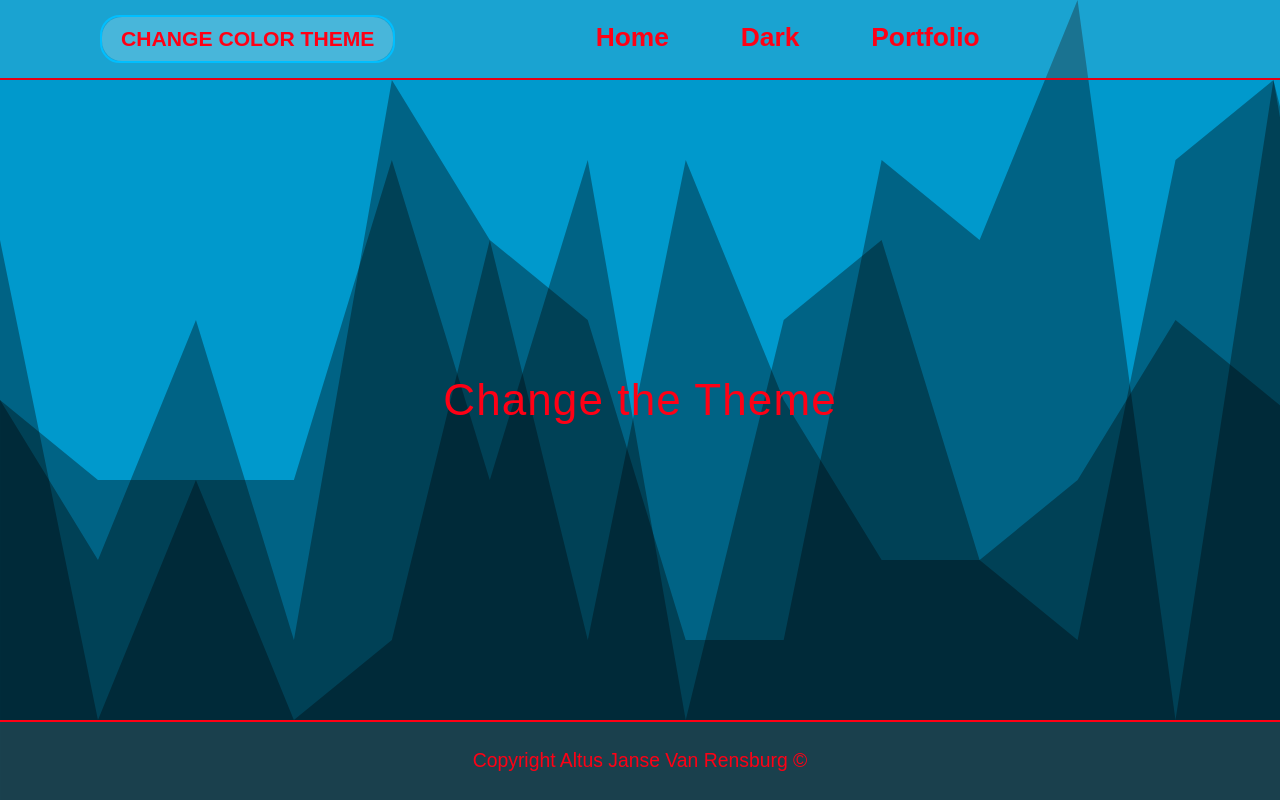
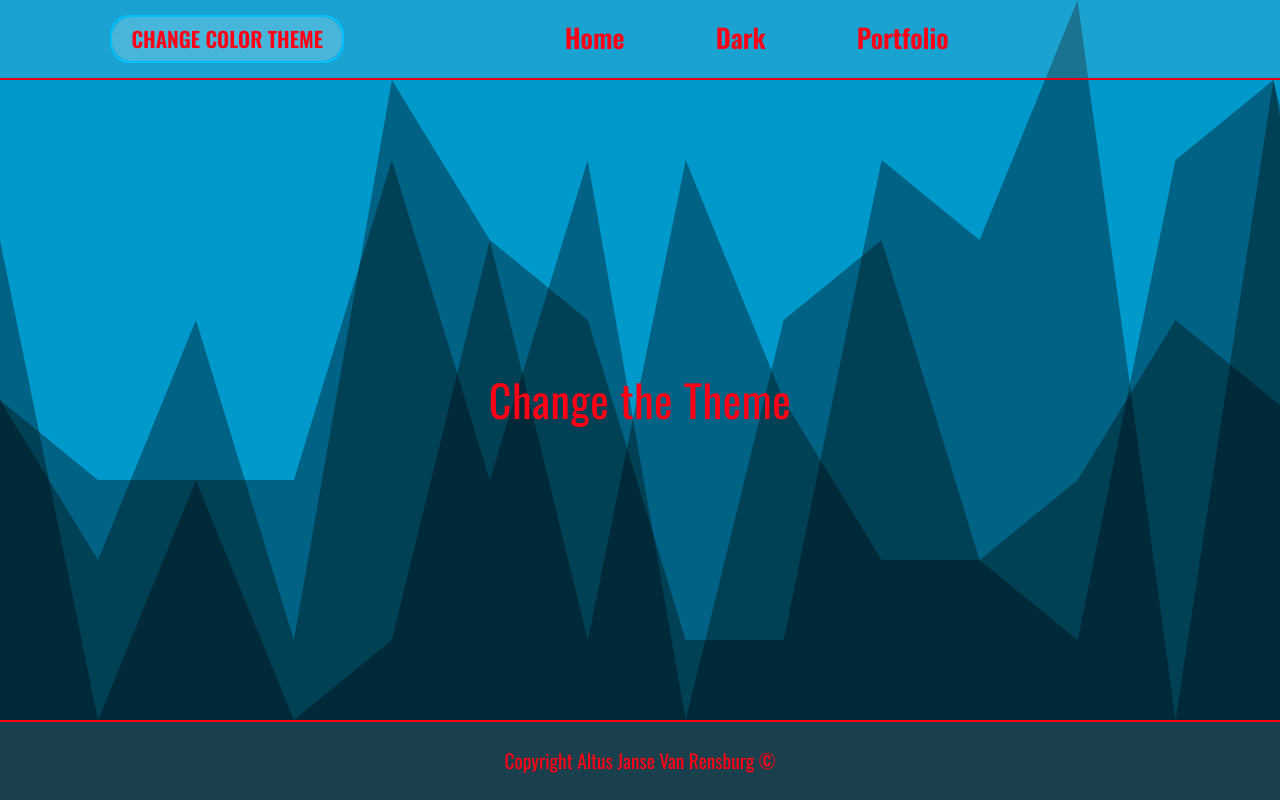
Before and after one commit to AltusJVR/scss_maps, a website built with Parcel: page src/index.html in a window 1280 px wide. Built offline with nearby package versions, Linux system fonts and the light colour scheme; a web font is replaced by a local one.

Commit message:
change font theme

```diff
--- a/src/scss/base/_typography.scss
+++ b/src/scss/base/_typography.scss
@@ -7,12 +7,12 @@
 /*
 Set the font family pairing
 ===========================
-!!!!! Use to change font family in any scss file
+!!!!! Use to change font family for all type
 +++++++++++++++++++++++++++
 ===========================
 */
 
-$available-font-maps:(
+$available-font-maps: (
   1: fonts.$playfair-map,
   2: fonts.$lora-map,
   3: fonts.$oxygen-map,
@@ -27,22 +27,40 @@ $available-font-maps:(
   12: fonts.$fira-sans-map,
 );
 /* Select the font theme from the above map 1 - 12 */
-$font-theme: 12;
+$font-theme: 6;
 
 /* Lora - good with yellow */
 /* Oswald good with yellow */
 /* Esteban good with yellow */
 
+$use-map: map-get(
+  $map: $available-font-maps,
+  $key: $font-theme,
+);
 
-$use-map: map-get($map: $available-font-maps, $key: $font-theme);
-$font-1: map-get($map: $use-map, $key: import1);
-$font-2: map-get($map: $use-map, $key: import2);
-$big-font: map-get($map: $use-map, $key: heading );
-$normal-font:map-get($map: $use-map, $key: body );
+$font-1: map-get(
+  $map: $use-map,
+  $key: import1,
+);
+
+$font-2: map-get(
+  $map: $use-map,
+  $key: import2,
+);
+
+$big-font: map-get(
+  $map: $use-map,
+  $key: heading,
+);
+
+$normal-font: map-get(
+  $map: $use-map,
+  $key: body,
+);
+
 /* import only fonts that are used in the selected map */
 @import url($font-1);
 @import url($font-2);
-
 
 /* Set bg, highligh and font color from color map */
 $bg-clr: var(--h-clr-1);
@@ -57,54 +75,57 @@ $main-overlay: var(--o-white-1);
 // $section-overlay-clr: rgba(255,255,255,.2);
 
 /* Default Margin for elemets margin bottom */
-$margin-b:0.8em;
+$margin-b: 0.8em;
 
 /* extracts the font weight value from the all font weights map in _fonts */
-@function setFontWeight ($font-w) {
+@function setFontWeight($font-w) {
   @if $font-w != null {
     @return map-get($map: fonts.$all-weights, $key: $font-w);
-  }@else{
-    @warn 'fontweight not found'
+  } @else {
+    @warn 'fontweight not found';
   }
-};
+}
 
 /* Check what font weight is specified in the font map and assigns a weight value from a font weight map in _fonts */
 
-@function checkMapFontWeight( $map, $target){
-  $w:map-get($map: $map, $key: $target );
+@function checkMapFontWeight($map, $target) {
+  $w: map-get(
+    $map: $map,
+    $key: $target,
+  );
   @if $w == null {
     @return 'something went wrong';
-  }@if $w != null {
+  }
+  @if $w != null {
     @return setFontWeight($w);
   }
-};
-
+}
 
 /* 3.2 Letter spacing modifier */
-@function letter-spacing (){
-  @if(map-get($map: $use-map, $key: heading-ls) == null ){
+@function letter-spacing() {
+  @if (map-get($map: $use-map, $key: heading-ls) == null) {
     @return 50;
-  }@else{
+  } @else {
     @return map-get($map: $use-map, $key: heading-ls);
   }
 }
 
 $ls: letter-spacing();
 /* 3.2.1 Letter Spacing -map */
-$heading-ls:(
-  h1: 2.5em   / $ls,
-  h2: 2.2em   / $ls,
-  h3: 1.85em  / $ls,
-  h4: 1.60em  / $ls,
-  h5: 1.35em  / $ls,
-  h6: 1.15em  / $ls,
+$heading-ls: (
+  h1: 2.5em / $ls,
+  h2: 2.2em / $ls,
+  h3: 1.85em / $ls,
+  h4: 1.6em / $ls,
+  h5: 1.35em / $ls,
+  h6: 1.15em / $ls,
 );
 
 /* Set a font pairing map from fonts on the body */
 body {
   font-family: map-get($map: $use-map, $key: body);
   font-weight: checkMapFontWeight($use-map, body-weight);
-  font-style: map-get($map: $use-map, $key: #{b-s} );
+  font-style: map-get($map: $use-map, $key: #{b-s});
   // background-color: $bg-clr;
   color: $font-clr;
   font-size: $body-font-size;
@@ -116,11 +137,11 @@ body {
   /* #{$heading} destrcutures $Heading map from _fonts */
   #{$heading} {
     font-family: map-get($map: $use-map, $key: heading);
-    font-weight: checkMapFontWeight($use-map, h-w );
+    font-weight: checkMapFontWeight($use-map, h-w);
     font-style: map-get($map: $use-map, $key: #{h-s});
-    color:$h-font-clr;
-    font-size: map-get($map: fonts.$heading-size, $key: $heading );
-    letter-spacing: map-get($map: $heading-ls, $key: #{$heading} );
+    color: $h-font-clr;
+    font-size: map-get($map: fonts.$heading-size, $key: $heading);
+    letter-spacing: map-get($map: $heading-ls, $key: #{$heading});
   }
 }
 
@@ -130,29 +151,29 @@ a {
   text-decoration: none;
 }
 
-.theme-1{
---rotate:180deg;
+.theme-1 {
+  --rotate: 180deg;
   --scale: 1.1;
   --blend: hard-light;
   --origin: left;
   --pos: right;
 }
-.theme-2{
---rotate:0deg;
+.theme-2 {
+  --rotate: 0deg;
   --scale: 1.3;
   --blend: hard-light;
   --origin: right;
   --pos: left;
 }
-.dark-theme-1{
---rotate:0deg;
+.dark-theme-1 {
+  --rotate: 0deg;
   --scale: 1.3;
   --blend: hard-light;
   --origin: right;
   --pos: left;
 }
-.dark-theme-2{
---rotate:0deg;
+.dark-theme-2 {
+  --rotate: 0deg;
   --scale: 1.3;
   --blend: hard-light;
   --origin: right;
```
Lines whose indentation alone changed are shown as unchanged.
